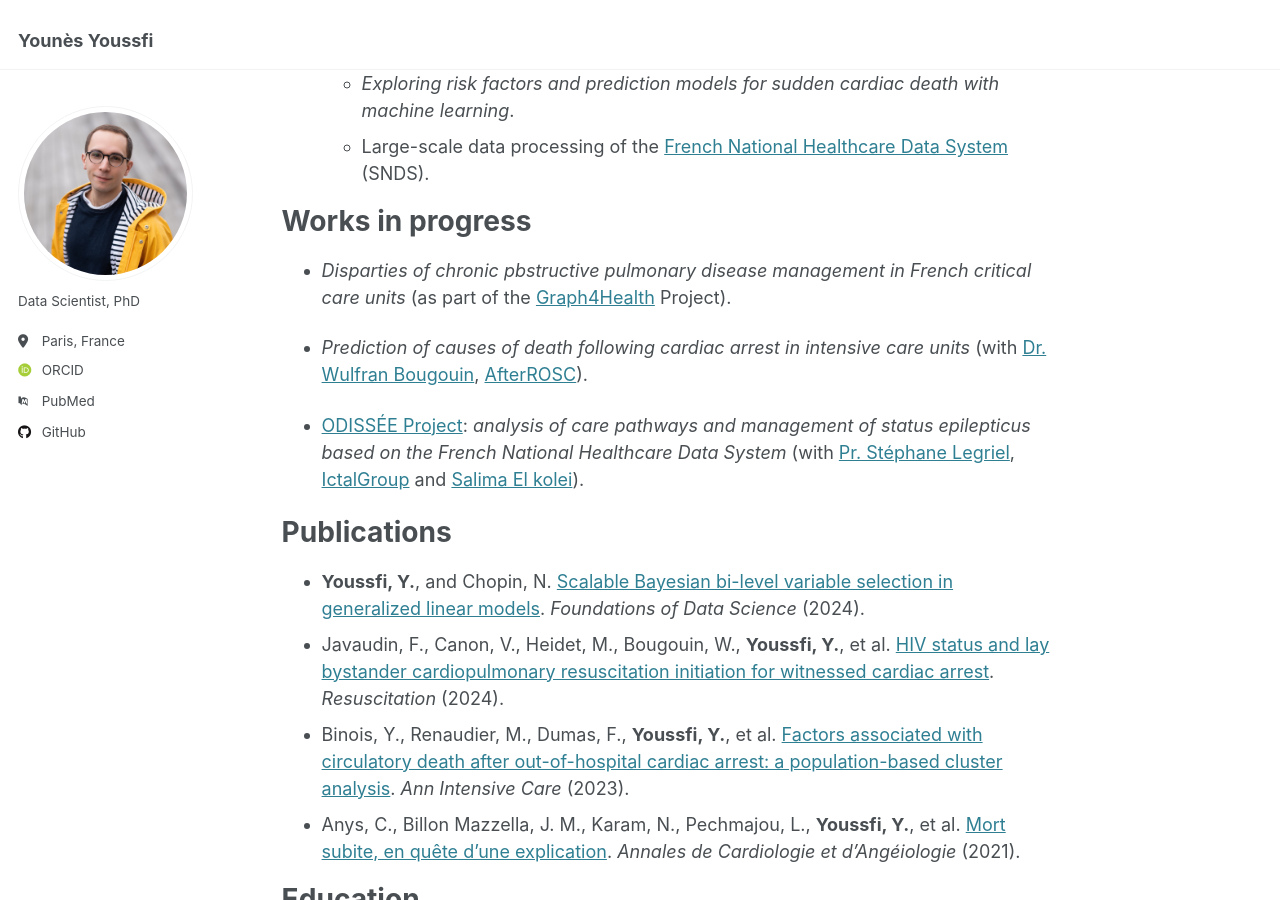
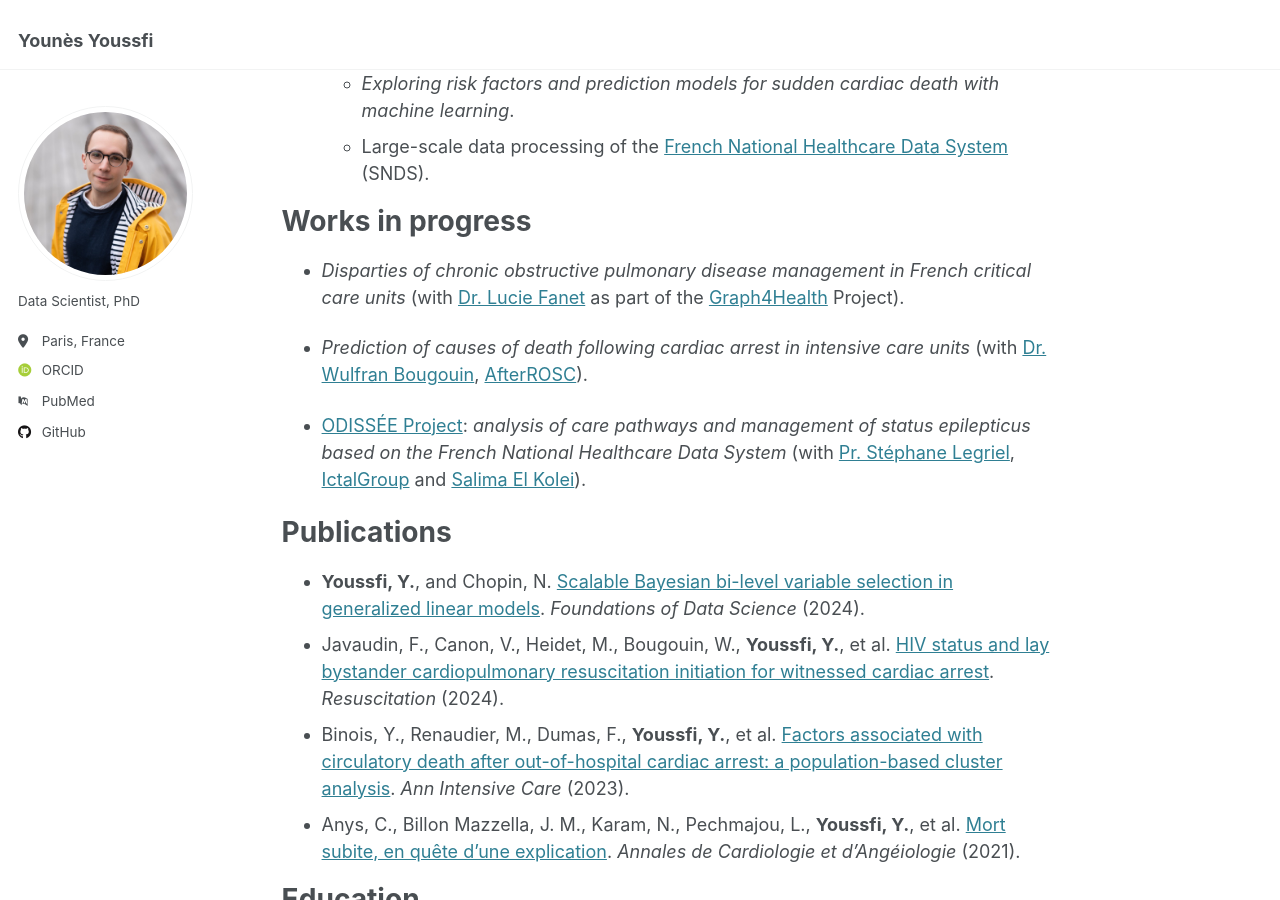
Before and after one commit to youyoussfi/youyoussfi.github.io, a Jekyll site: the page built from _pages/about.md, in a window 1280 px wide and 900 px high, scrolled down 857 px. Built offline with Jekyll 4.4.1, drawn with Linux system fonts in a browser that asks for light colours; some web fonts are replaced.

Commit message:
Update about.md

```diff
--- a/_pages/about.md
+++ b/_pages/about.md
@@ -32,11 +32,11 @@ Work experience
 
 Works in progress
 ======
-* *Disparties of chronic pbstructive pulmonary disease management in French critical care units* (as part of the [Graph4Health](https://guillaume-lecue.faculty.essec.edu/graph4health) Project).
+* *Disparties of chronic obstructive pulmonary disease management in French critical care units* (with [Dr. Lucie Fanet](https://pubmed.ncbi.nlm.nih.gov/?term=lucie+fanet&sort=date) as part of the [Graph4Health](https://guillaume-lecue.faculty.essec.edu/graph4health) Project).
 
 * *Prediction of causes of death following cardiac arrest in intensive care units* (with [Dr. Wulfran Bougouin](https://pubmed.ncbi.nlm.nih.gov/?term=Bougouin+W&sort=date), [AfterROSC](https://afterrosc.org/)).
 
-* [ODISSÉE Project](https://health-data-hub.fr/projets/odissee): *analysis of care pathways and management of status epilepticus based on the French National Healthcare Data System* (with [Pr. Stéphane Legriel](https://scholar.google.fr/citations?user=3n6afrkAAAAJ&hl=fr), [IctalGroup](https://ictalgroup.org/) and [Salima El kolei](https://sites.google.com/site/selkolei/)).
+* [ODISSÉE Project](https://health-data-hub.fr/projets/odissee): *analysis of care pathways and management of status epilepticus based on the French National Healthcare Data System* (with [Pr. Stéphane Legriel](https://scholar.google.fr/citations?user=3n6afrkAAAAJ&hl=fr), [IctalGroup](https://ictalgroup.org/) and [Salima El Kolei](https://sites.google.com/site/selkolei/)).
 
 Publications
 ======
```
